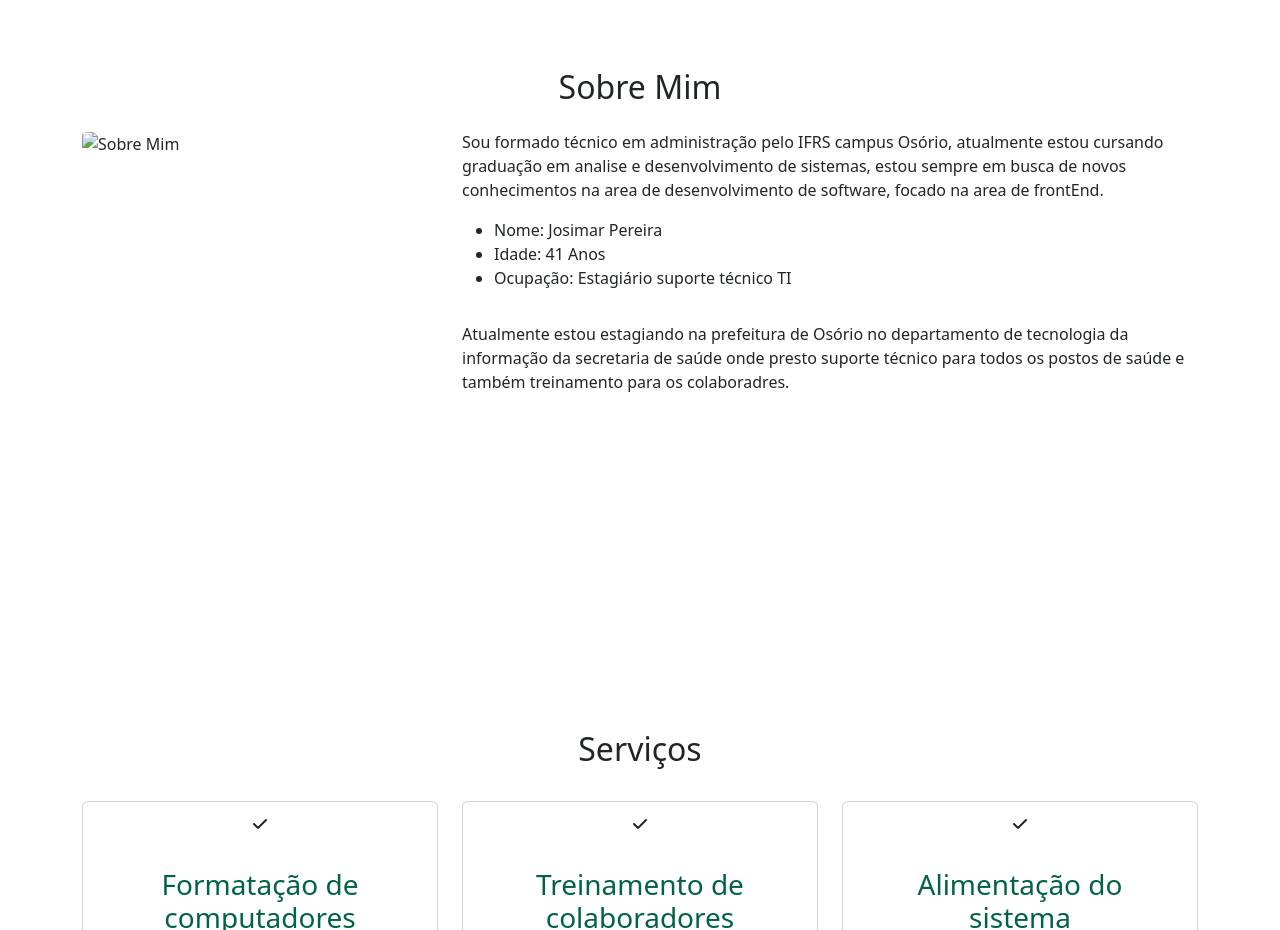
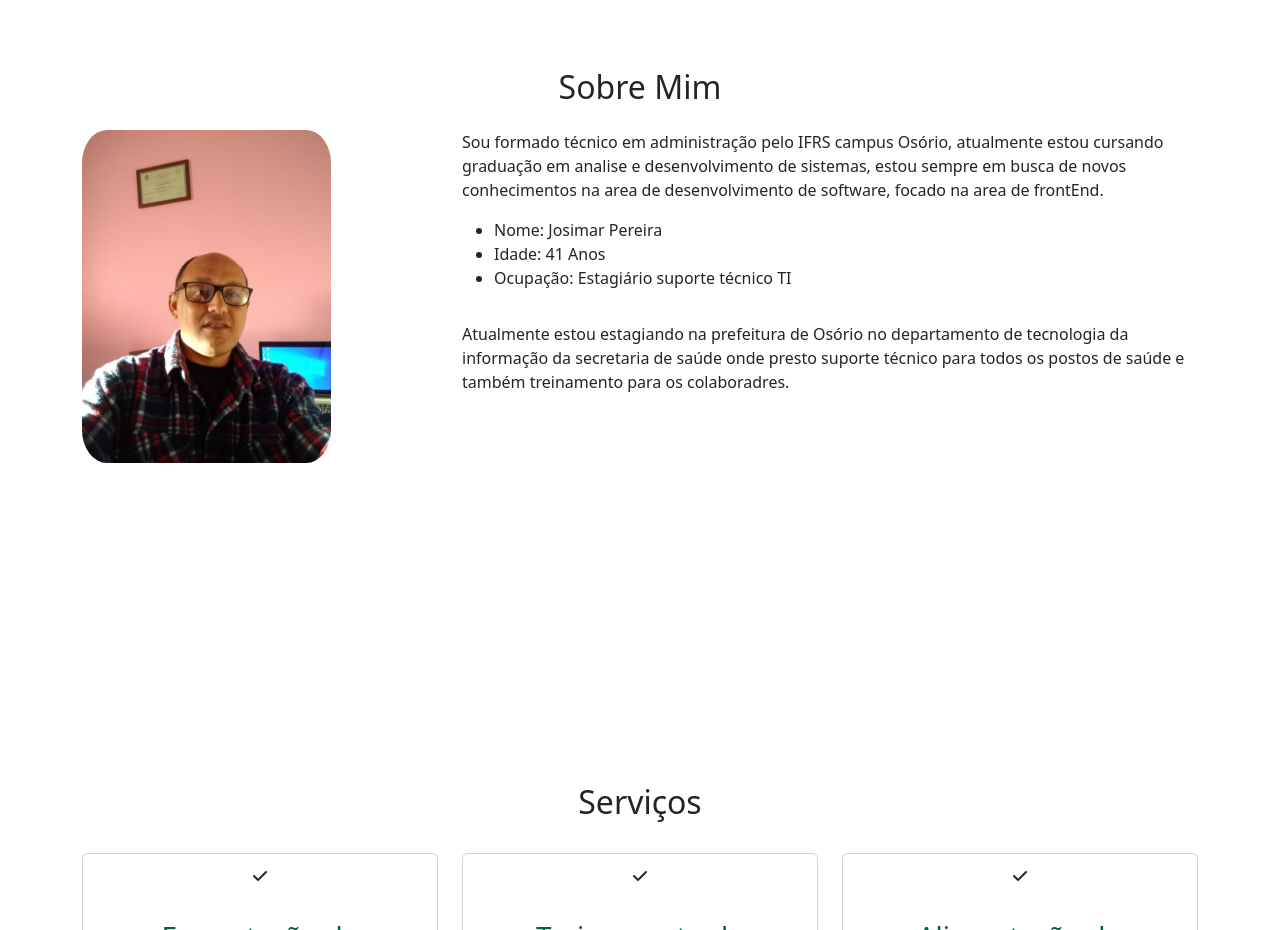
Before and after one commit to JosimaPereira/Portfolio, a plain HTML site: page index.html in a window 1280 px wide. Shown: the part 940-1870 px from the top of the page. Drawn offline with nearby package versions, Linux system fonts and the light colour scheme; the site is published under a folder, as on GitHub Pages, so addresses that start at the root find nothing.

Commit message:
Update index.html

```diff
--- a/index.html
+++ b/index.html
@@ -80,7 +80,7 @@
         <div class="row mt-4">
           <!-- Imagem sobre mim -->
           <div class="col-lg-4">
-            <img src="/imagens/Josimar.jpeg" alt="Sobre Mim" class="aboutImage"/>
+            <img src="imagens/Josimar.jpeg" alt="Sobre Mim" class="aboutImage"/>
           </div>
           <!-- Informações sobre mim -->
           <div class="col-lg-8">
```
